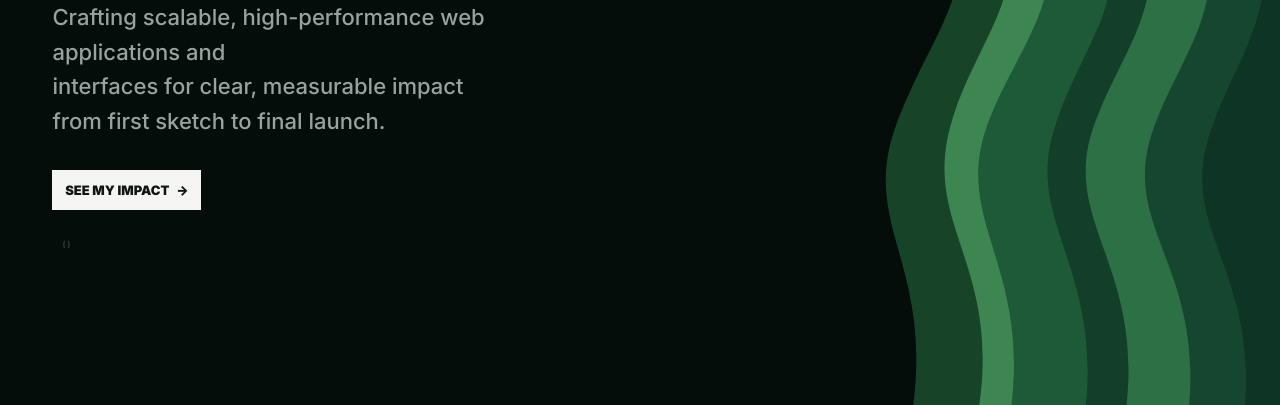
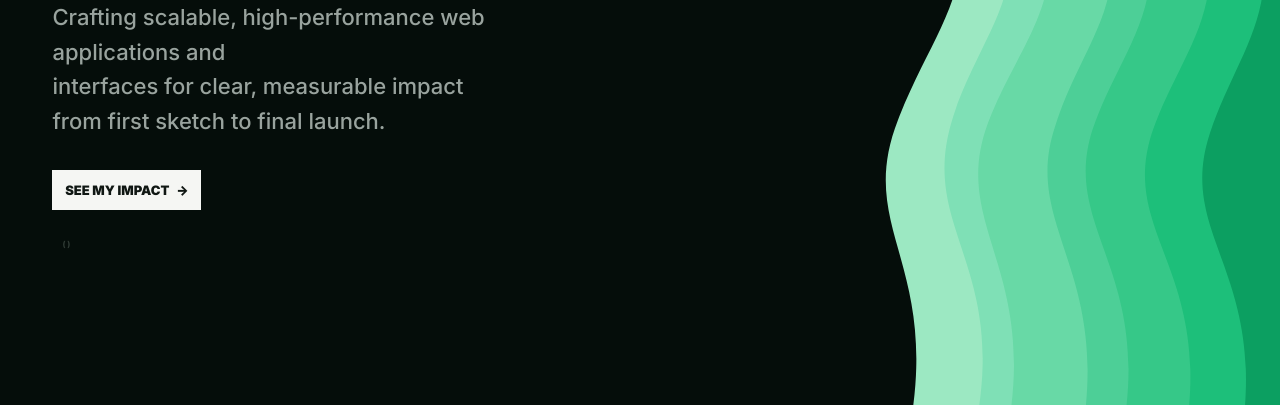
Before and after one commit to Evf04/portfolio, an Astro site: page / in a window 1280 px wide. Shown: the part 395-800 px from the top of the page. Built offline with nearby package versions, Linux system fonts and the light colour scheme; Astro itself is replaced by a stand-in of ours.

Commit message:
waves color change

```diff
--- a/src/pages/index.astro
+++ b/src/pages/index.astro
@@ -67,31 +67,31 @@ import "../styles/global.css";
           aria-hidden="true"
         >
           <path
-            fill="#174429"
+            fill="#9ce8c2"
             d="M40 0C29 45 38 82 50 124C63 171 36 193 16 240C-8 296 36 315 25 394H242V0Z"
           ></path>
           <path
-            fill="#3d8652"
+            fill="#7fe0b6"
             d="M73 0C60 47 64 85 79 128C94 172 62 198 48 240C29 296 76 316 64 394H242V0Z"
           ></path>
           <path
-            fill="#1f5a38"
+            fill="#68d9a6"
             d="M92 0C78 51 85 89 101 132C117 175 86 201 69 242C48 294 93 317 83 394H242V0Z"
           ></path>
           <path
-            fill="#133f2a"
+            fill="#4dcf97"
             d="M126 0C113 50 120 88 138 133C154 176 123 202 109 243C90 294 135 317 127 394H242V0Z"
           ></path>
           <path
-            fill="#2d7045"
+            fill="#36c888"
             d="M150 0C136 51 143 90 160 134C177 178 146 205 131 245C113 295 160 318 151 394H242V0Z"
           ></path>
           <path
-            fill="#16462f"
+            fill="#1dbf7a"
             d="M185 0C172 54 178 93 195 136C212 180 181 207 166 247C148 298 195 318 188 394H242V0Z"
           ></path>
           <path
-            fill="#0d3424"
+            fill="#0c9f61"
             d="M219 0C205 54 212 94 227 137C244 180 214 208 200 248C182 299 227 319 221 394H242V0Z"
           ></path>
         </svg>
```
